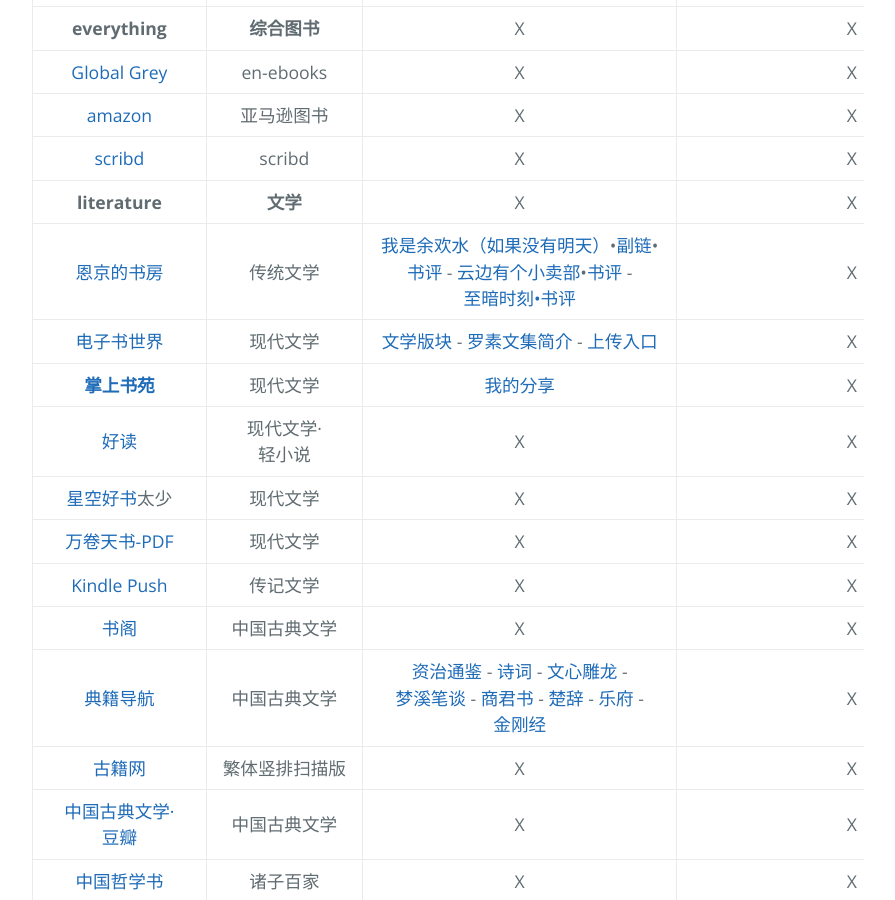
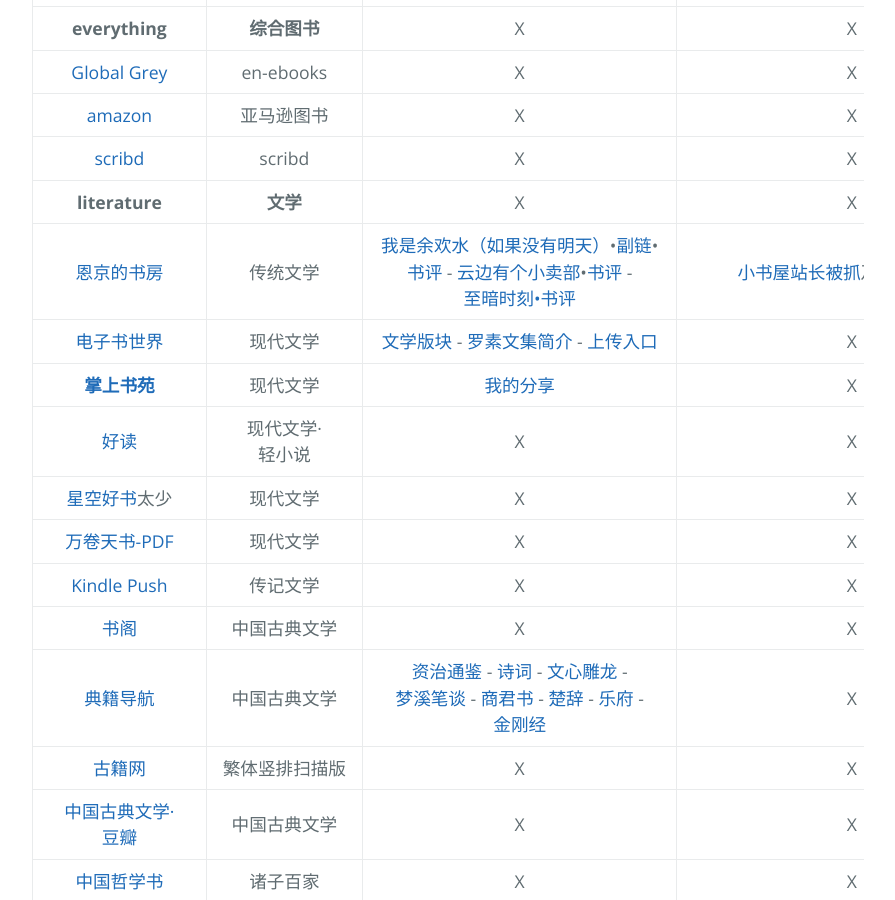
Before and after one commit to AmbroseRen/test, a Jekyll site: the page built from Library/BookSearch.md, in a window 1280 px wide and 900 px high, scrolled down 975 px. Shown: the whole window, without its empty margins (192-1087 px from the left). Built offline with Jekyll 4.4.1, drawn with Linux system fonts in a browser that asks for light colours; our own code applies the rules of GitHub Pages for plain Markdown files; the repository's description, which GitHub fills in, is left out.

Commit message:
Update BookSearch.md

```diff
--- a/Library/BookSearch.md
+++ b/Library/BookSearch.md
@@ -26,7 +26,7 @@
 | [amazon](https://www.amazon.com/b?node=283155) | 亚马逊图书 | X | X | X |
 | [scribd](https://www.scribd.com/) | scribd | X | X | X |
 | __literature__ | __文学__ | X | X | X |
-| [恩京的书房](https://www.enjing.com/) | 传统文学 | [我是余欢水（如果没有明天）](https://www.kunnu.com/yuhuanshui/)•[副链](https://www.51shucheng.net/shehui/ruguomeiyoumingtian)•[书评](https://www.enjing.com/wenxue/32589.htm) - [云边有个小卖部](https://cdn.jsdelivr.net/gh/AmbroseRen/Picture@master/book/Literature/Poem/%E4%BA%91%E8%BE%B9%E6%9C%89%E4%B8%AA%E5%B0%8F%E5%8D%96%E9%83%A8%20-%20%E5%BC%A0%E5%98%89%E4%BD%B3.pdf)•[书评](https://www.enjing.com/wenxue/31436.htm) - [至暗时刻•书评](https://www.enjing.com/wenxue/32393.htm) | X | X |
+| [恩京的书房](https://www.enjing.com/) | 传统文学 | [我是余欢水（如果没有明天）](https://www.kunnu.com/yuhuanshui/)•[副链](https://www.51shucheng.net/shehui/ruguomeiyoumingtian)•[书评](https://www.enjing.com/wenxue/32589.htm) - [云边有个小卖部](https://cdn.jsdelivr.net/gh/AmbroseRen/Picture@master/book/Literature/Poem/%E4%BA%91%E8%BE%B9%E6%9C%89%E4%B8%AA%E5%B0%8F%E5%8D%96%E9%83%A8%20-%20%E5%BC%A0%E5%98%89%E4%BD%B3.pdf)•[书评](https://www.enjing.com/wenxue/31436.htm) - [至暗时刻•书评](https://www.enjing.com/wenxue/32393.htm) | [小书屋站长被抓](https://www.douban.com/group/topic/180075768/)及其[后续](https://www.zhihu.com/question/401236809)影响 | X |
 | [电子书世界](https://www.dzssj.com/) | 现代文学 | [文学版块](https://www.dzssj.com/list.php?mod=forumdisplay&fid=39&typeid=1&filter=typeid&typeid=1&page=2) - [罗素文集简介](https://www.dzssj.com/book/353476/) - [上传入口](https://www.dzssj.com/forum.php?mod=post&action=newthread&fid=41) | X | X |
 | __[掌上书苑](https://www.soepub.com/)__ | 现代文学 | [我的分享](https://www.soepub.com/myspace/3) | X | X |
 | [好读](http://www.haodoo.net/) | 现代文学·轻小说 | X | X | X |
```
